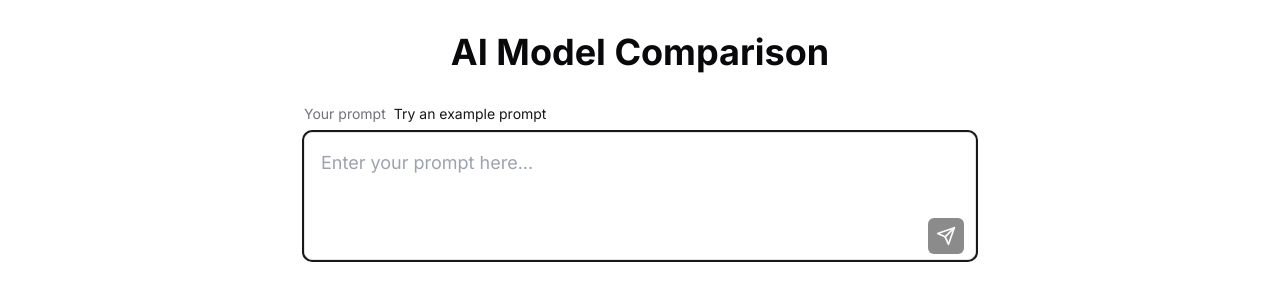
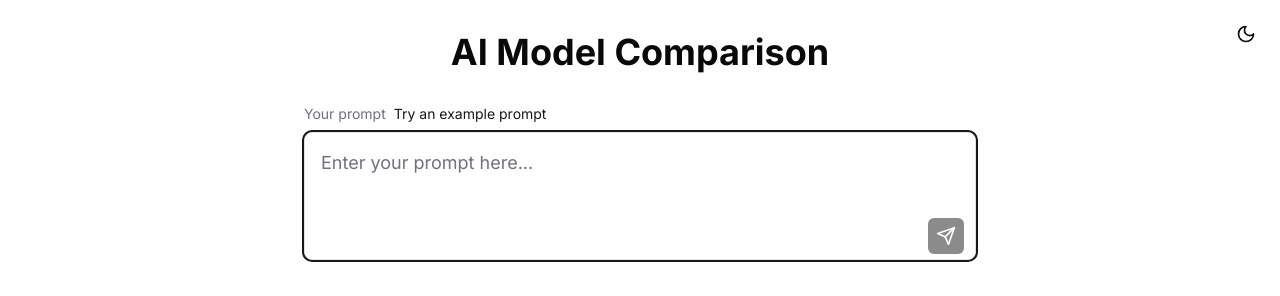
Before and after one commit to marciob/ai-comparison-frontend, a Next.js app: page / in a window 1280 px wide. Shown: the top 296 px of the page. Built offline with nearby package versions, Linux system fonts and the light colour scheme.

Commit message:
dark mode

```diff
--- a/app/components/model/ModelResponse.tsx
+++ b/app/components/model/ModelResponse.tsx
@@ -21,11 +21,11 @@ export function ModelResponse({
     <motion.div
       initial={{ opacity: 0, y: 20 }}
       animate={{ opacity: 1, y: 0 }}
-      className="relative rounded-lg border border-border p-6 bg-card min-h-[400px] flex flex-col"
+      className="relative rounded-lg border border-border p-6 bg-card min-h-[400px] flex flex-col shadow-sm dark:shadow-none transition-colors duration-200"
     >
       <div className="flex items-center gap-2 mb-4">
         <div className={`w-3 h-3 rounded-full ${color}`} />
-        <h2 className="text-lg font-semibold">{name}</h2>
+        <h2 className="text-lg font-semibold text-foreground">{name}</h2>
       </div>
 
       <div className="flex-grow overflow-y-auto">
--- a/app/components/prompt/PromptInput.tsx
+++ b/app/components/prompt/PromptInput.tsx
@@ -72,20 +72,20 @@ export function PromptInput({ onSubmit, isLoading }: PromptInputProps) {
               Try an example prompt
             </button>
           </div>
-          <div className="relative">
+          <div className="relative group">
             <textarea
               id="prompt"
               ref={textareaRef}
               value={prompt}
               onChange={(e) => setPrompt(e.target.value)}
               placeholder="Enter your prompt here..."
-              className="w-full min-h-[128px] p-4 text-lg rounded-lg border border-input bg-background resize-none focus:outline-none focus:ring-2 focus:ring-primary transition-all duration-200 ease-in-out pr-14"
+              className="w-full min-h-[128px] p-4 text-lg rounded-lg border border-input bg-card text-card-foreground placeholder:text-muted-foreground resize-none focus:outline-none focus:ring-2 focus:ring-primary transition-all duration-200 ease-in-out pr-14 shadow-sm dark:shadow-none"
               autoFocus
             />
             <button
               type="submit"
               disabled={!prompt.trim() || isLoading}
-              className="absolute right-3 bottom-3 p-2 rounded-md bg-primary text-primary-foreground hover:bg-primary/90 disabled:opacity-50 transition-colors"
+              className="absolute right-3 bottom-3 p-2 rounded-md bg-primary text-primary-foreground hover:bg-primary/90 disabled:opacity-50 disabled:hover:bg-primary transition-colors"
               aria-label="Send prompt"
             >
               <Send className="w-5 h-5" />
--- /dev/null
+++ b/app/components/theme/ThemeToggle.tsx
@@ -0,0 +1,28 @@
+"use client";
+
+import { Moon, Sun } from "lucide-react";
+import { useTheme } from "next-themes";
+import { useEffect, useState } from "react";
+
+export function ThemeToggle() {
+  const [mounted, setMounted] = useState(false);
+  const { theme, setTheme } = useTheme();
+
+  // Avoid hydration mismatch
+  useEffect(() => setMounted(true), []);
+  if (!mounted) return null;
+
+  return (
+    <button
+      onClick={() => setTheme(theme === "dark" ? "light" : "dark")}
+      className="p-2 rounded-md hover:bg-accent transition-colors"
+      aria-label="Toggle theme"
+    >
+      {theme === "dark" ? (
+        <Sun className="h-5 w-5" />
+      ) : (
+        <Moon className="h-5 w-5" />
+      )}
+    </button>
+  );
+}
--- a/app/layout.tsx
+++ b/app/layout.tsx
@@ -1,6 +1,8 @@
 import type { Metadata } from "next";
 import { Inter } from "next/font/google";
 import "./globals.css";
+import { ThemeProvider } from "@/app/providers/theme-provider";
+import { ThemeToggle } from "@/app/components/theme/ThemeToggle";
 
 const inter = Inter({ subsets: ["latin"] });
 
@@ -16,7 +18,21 @@ export default function RootLayout({
 }) {
   return (
     <html lang="en" suppressHydrationWarning>
-      <body className={inter.className}>{children}</body>
+      <body className={inter.className}>
+        <ThemeProvider
+          attribute="class"
+          defaultTheme="system"
+          enableSystem
+          disableTransitionOnChange
+        >
+          <div className="relative">
+            <div className="absolute right-4 top-4 z-50">
+              <ThemeToggle />
+            </div>
+            {children}
+          </div>
+        </ThemeProvider>
+      </body>
     </html>
   );
 }
--- /dev/null
+++ b/app/providers/theme-provider.tsx
@@ -0,0 +1,9 @@
+"use client";
+
+import * as React from "react";
+import { ThemeProvider as NextThemesProvider } from "next-themes";
+import { type ThemeProviderProps } from "next-themes/dist/types";
+
+export function ThemeProvider({ children, ...props }: ThemeProviderProps) {
+  return <NextThemesProvider {...props}>{children}</NextThemesProvider>;
+}
--- a/package.json
+++ b/package.json
@@ -18,6 +18,7 @@
     "framer-motion": "^11.18.2",
     "lucide-react": "^0.358.0",
     "next": "15.1.4",
+    "next-themes": "^0.4.6",
     "react": "^19.0.0",
     "react-dom": "^19.0.0",
     "tailwind-merge": "^2.6.0",
```
Also changed, not shown: 1 other file (tests, documents, lock files or other folders).
